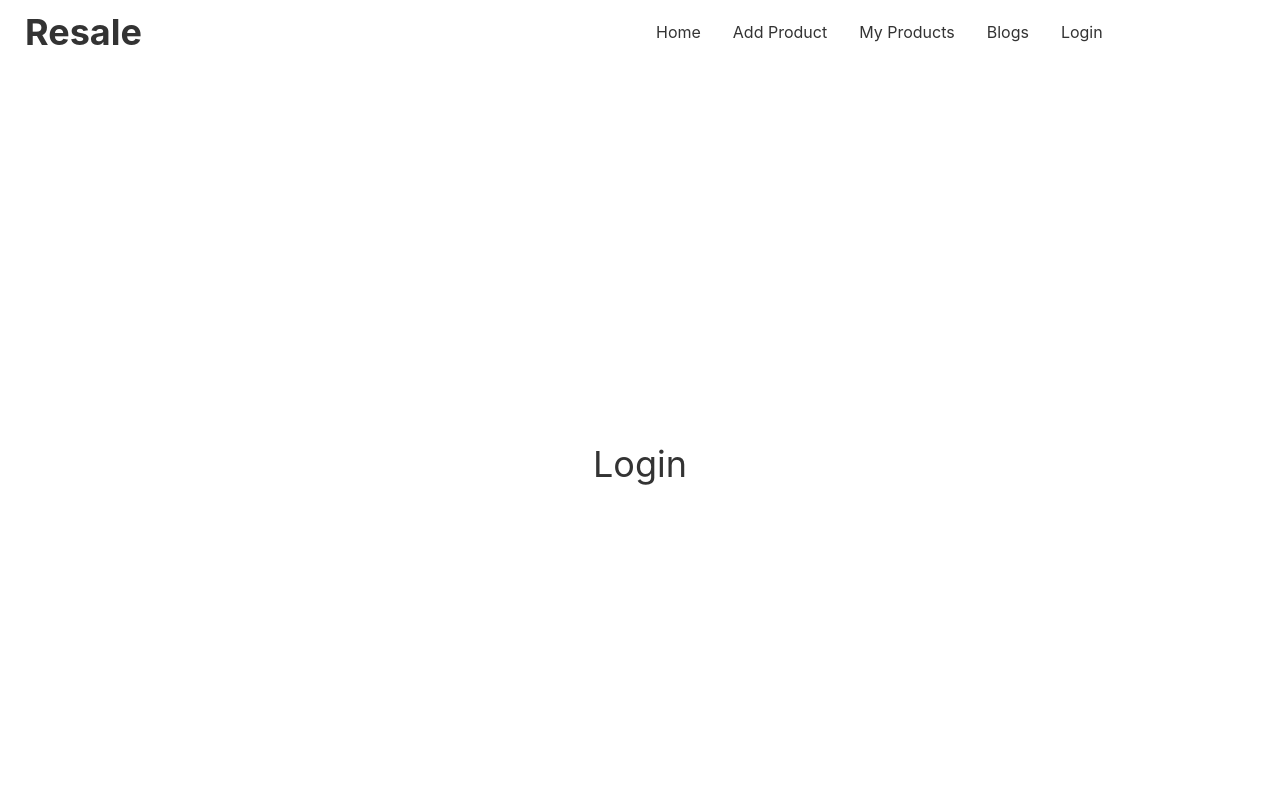
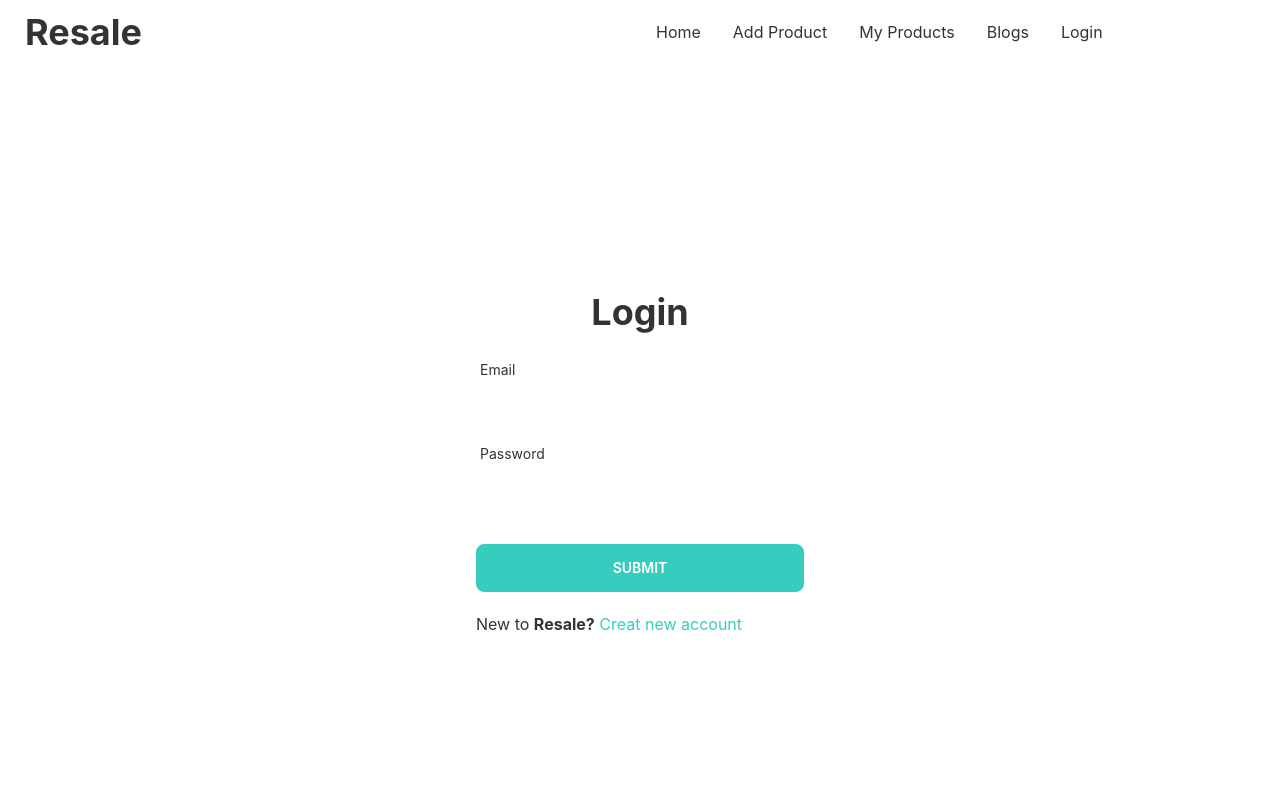
Before and after one commit to Adhoc123/resale-client, a React (Create React App) app: page /login in a window 1280 px wide. Shown: the top 800 px of the page. Built offline with nearby package versions, Linux system fonts and the light colour scheme.

Commit message:
added login form

```diff
--- a/package.json
+++ b/package.json
@@ -10,6 +10,7 @@
     "daisyui": "^2.42.0",
     "react": "^18.2.0",
     "react-dom": "^18.2.0",
+    "react-hook-form": "^7.39.6",
     "react-router": "^6.4.3",
     "react-router-dom": "^6.4.3",
     "react-scripts": "5.0.1",
--- a/src/Pages/Login/Login.js
+++ b/src/Pages/Login/Login.js
@@ -1,10 +1,31 @@
-import React from 'react';
+import React, { useState } from 'react';
+import { useForm } from "react-hook-form";
+import { Link } from 'react-router-dom';
 
 const Login = () => {
+    const { register, handleSubmit } = useForm();
+    const [data, setData] = useState("");
+
     return (
         <div className='h-[800px] flex justify-center items-center'>
-            <div>
-               <h2 className='text-4xl'>Login</h2>
+            <div className='w-96 p-7'>
+                <h2 className='text-4xl text-center mb-5 font-bold'>Login</h2>
+                <form onSubmit={handleSubmit((data) => setData(JSON.stringify(data)))}>
+                    <div className="form-control w-full max-w-xs">
+                        <label className="label">
+                            <span className="label-text">Email</span>
+                        </label>
+                        <input type="email" {...register("email")} className="input w-full max-w-xs"/>
+                    </div>
+                    <div className="form-control w-full w-full">
+                        <label className="label">
+                            <span className="label-text">Password</span>
+                        </label>
+                        <input type="password" {...register("password")} className="input w-full max-w-xs"/>
+                    </div>
+                    <input className='btn btn-accent w-full text-white mt-6' type="submit" />
+                </form>
+                <p className='mt-5'>New to <strong>Resale?</strong> <Link to='/signup' className='text-primary'>Creat new account</Link></p>
             </div>
         </div>
     );
```
Also changed, not shown: 1 other file (tests, documents, lock files or other folders).
